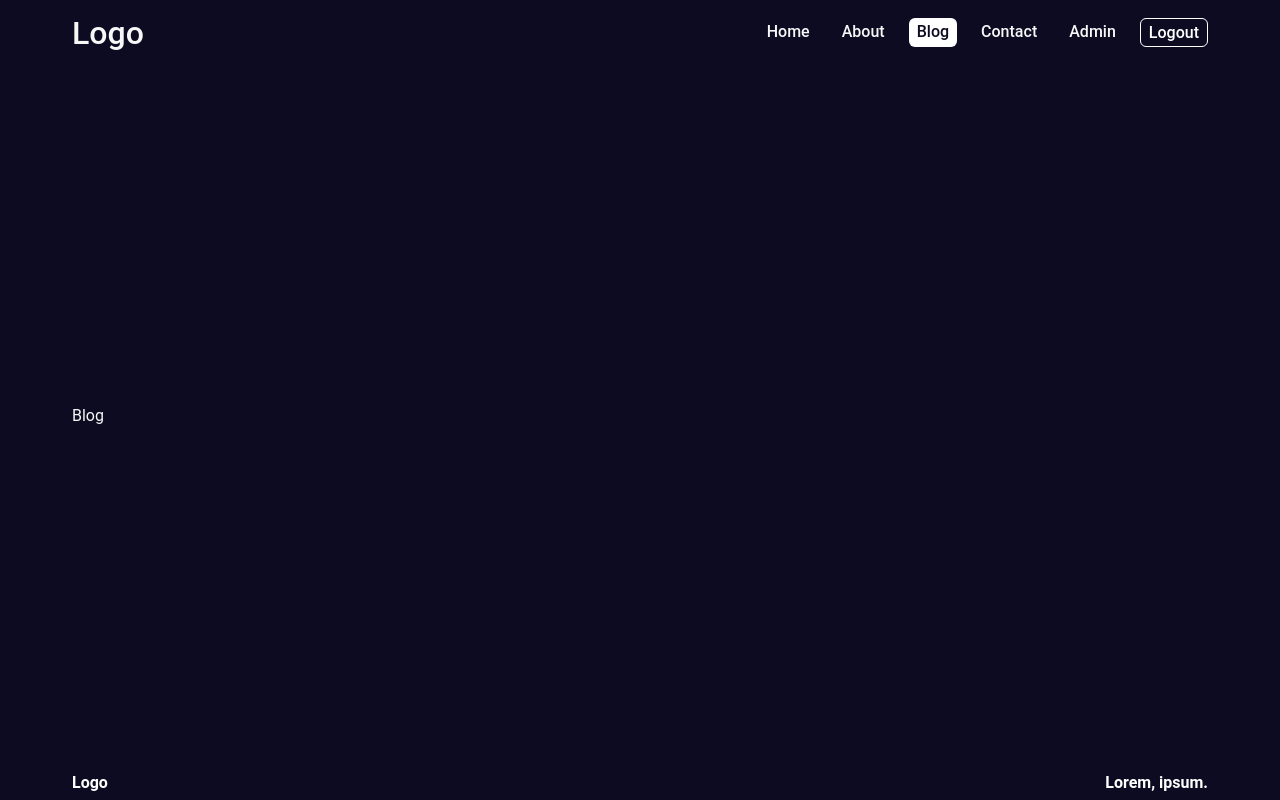
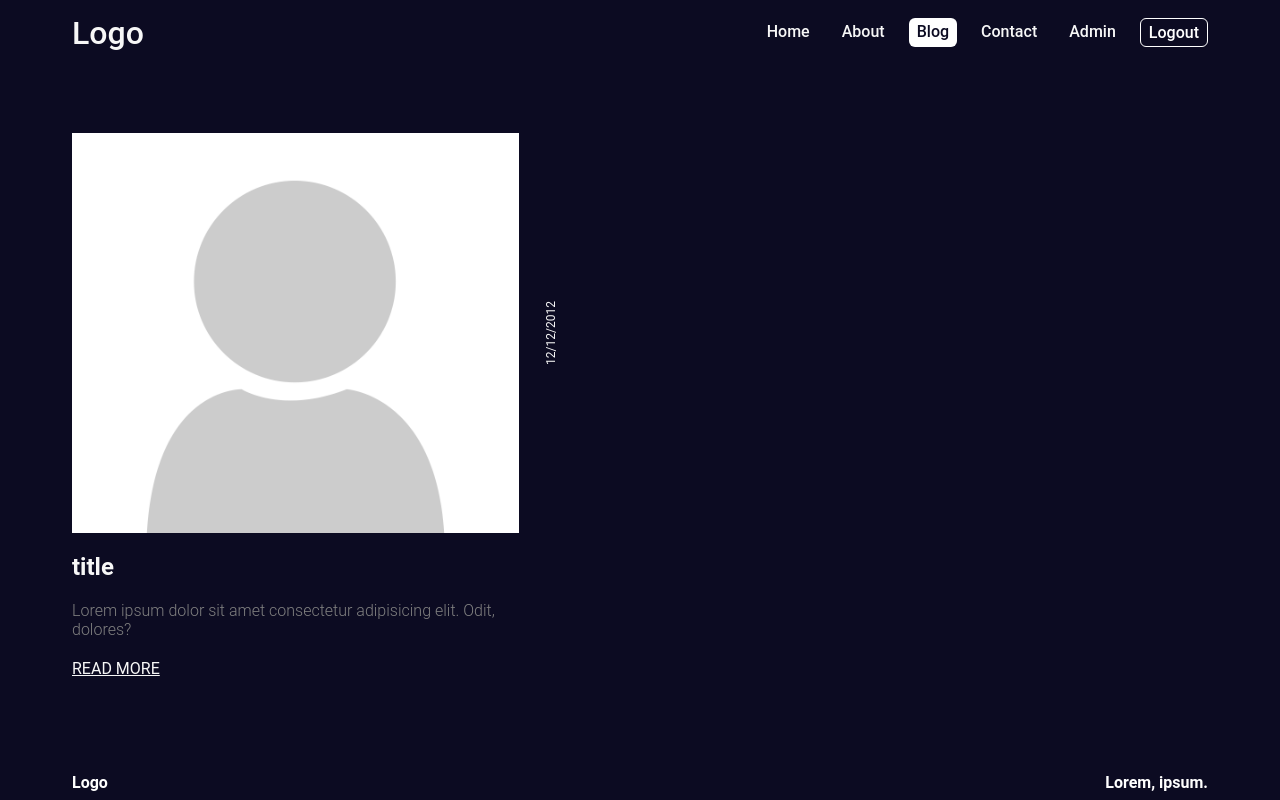
Before and after one commit to wajahatfaryadali/next-js-training, a Next.js app: page /blog in a window 1280 px wide. Built offline with nearby package versions, Linux system fonts and the light colour scheme.

Commit message:
blog section and posts component added

```diff
--- /dev/null
+++ b/src/app/blog/[id]/singlePost.module.css
@@ -0,0 +1,57 @@
+.container {
+    display: flex;
+    gap: 100px;
+  }
+
+  .imgContainer {
+    flex: 1;
+    position: relative;
+    height: calc(100vh - 200px);
+  }
+
+  .img{
+    object-fit: cover;
+    width: 100%;
+    height: 100%;
+  }
+
+  .textContainer {
+    flex: 2;
+    display: flex;
+    flex-direction: column;
+    gap: 50px;
+  }
+
+  .title{
+    font-size: 64px;
+  }
+
+  .detail{
+    display: flex;
+    gap: 20px;
+  }
+
+  .detailText{
+    display: flex;
+    flex-direction: column;
+    gap: 10px;
+  }
+
+  .detailTitle{
+    color: gray;
+    font-weight: bold;
+  }
+
+  .detailValue{
+    font-weight: 500;
+  }
+
+  .content{
+    font-size: 20px;
+  }
+
+  @media (max-width:768px){
+    .imgContainer{
+      display: none;
+    }
+  }
--- /dev/null
+++ b/src/app/blog/blog.module.css
@@ -0,0 +1,21 @@
+.container {
+    display: flex;
+    flex-wrap: wrap;
+    gap: 20px;
+  }
+
+  .post {
+    width: 30%;
+  }
+
+  @media screen and (max-width: 1280px) {
+    .post {
+      width: 45%;
+    }
+  }
+
+  @media screen and (max-width: 768px) {
+    .post {
+      width: 100%;
+    }
+  }
--- a/src/app/blog/page.jsx
+++ b/src/app/blog/page.jsx
@@ -1,8 +1,14 @@
 import React from 'react'
+import PostCard from '@/components/postCard/postCard'
+import classes from './blog.module.css'
 
 function Blog() {
   return (
-    <div>Blog</div>
+    <div className={classes.container}>
+      <div className={classes.post}>
+        <PostCard/>
+      </div>
+    </div>
   )
 }
 
--- /dev/null
+++ b/src/components/postCard/postCard.jsx
@@ -0,0 +1,35 @@
+import Image from "next/image"
+import styles from "./postCard.module.css"
+import Link from "next/link"
+import smapleImg from '../../assets/pngs/noavatar.png'
+
+const PostCard = ({ post }) => {
+    return (
+        <div className={styles.container}>
+            <div className={styles.top}>
+                {/* {post.img &&  */}
+                <div className={styles.imgContainer}>
+                    {/* <Image src={post.img} alt="" fill className={styles.img} /> */}
+                    <Image src={smapleImg} alt="" fill className={styles.img} />
+                </div>
+                {/* } */}
+                <span className={styles.date}>
+                    {/* {post.createdAt?.toString().slice(4, 16)} */}
+                    12/12/2012
+                </span>
+            </div>
+            <div className={styles.bottom}>
+                <h1 className={styles.title}>
+                    {/* {post.title} */}
+                    title
+                </h1>
+                {/* <p className={styles.desc}>{post.body}</p> */}
+                <p className={styles.desc}>Lorem ipsum dolor sit amet consectetur adipisicing elit. Odit, dolores?</p>
+                {/* <Link className={styles.link} href={`/blog/${post.slug}`}>READ MORE</Link> */}
+                <Link className={styles.link} href={`/blog/singlePost`}>READ MORE</Link>
+            </div>
+        </div>
+    )
+}
+
+export default PostCard
--- /dev/null
+++ b/src/components/postCard/postCard.module.css
@@ -0,0 +1,43 @@
+.container{
+    display: flex;
+    flex-direction: column;
+    gap: 20px;
+    margin-bottom: 20px;
+  }
+
+  .top{
+    display: flex;
+  }
+
+  .imgContainer{
+    width: 90%;
+    height: 400px;
+    position: relative;
+  }
+
+  .img{
+    object-fit: cover;
+  }
+
+  .date{
+    font-size: 12px;
+    transform: rotate(270deg);
+    margin: auto;
+  }
+
+  .title{
+    width: 90%;
+    font-size: 24px;
+    margin-bottom: 20px;
+  }
+
+  .desc{
+    width: 90%;
+    margin-bottom: 20px;
+    font-weight: 300;
+    color: gray;
+  }
+
+  .link{
+    text-decoration: underline;
+  }
--- /dev/null
+++ b/src/components/postUser/postUser.module.css
@@ -0,0 +1,25 @@
+.container{
+    display: flex;
+    align-items: center;
+    gap: 20px;
+  }
+
+  .avatar{
+    object-fit: cover;
+    border-radius: 50%;
+  }
+
+  .texts{
+    display: flex;
+    flex-direction: column;
+    gap: 10px;
+  }
+
+  .title{
+    color: gray;
+    font-weight: bold;
+  }
+
+  .username{
+    font-weight: 500;
+  }
```
Also changed, not shown: src/app/blog/[id]/page.jsx (added, +42 -0 lines), src/components/postUser/PostUser.jsx (added, +26 -0 lines), 1 other file (tests, documents, lock files or other folders).
